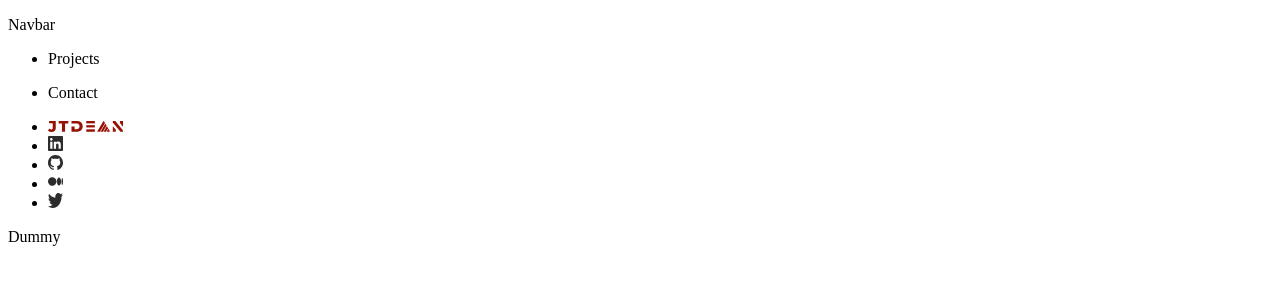
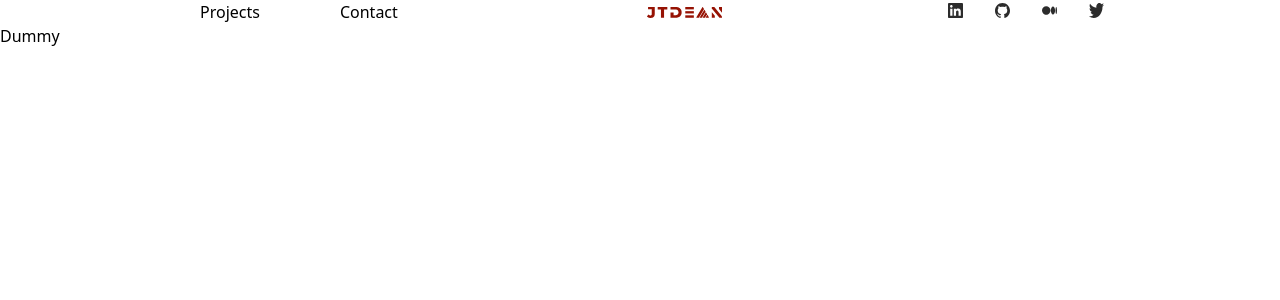
Before and after one commit to JonTDean/JonathanTomDeanDotCom, a Next.js app: page / in a window 1280 px wide. Shown: the top 300 px of the page. Built offline with nearby package versions, Linux system fonts and the light colour scheme.

Commit message:
Fixed up tailwind and navbar logic

```diff
--- a/src/components/Navbar/Navbar.tsx
+++ b/src/components/Navbar/Navbar.tsx
@@ -3,10 +3,7 @@ import NavbarList from './NavbarList'
 
 const Navbar = () => {
   return (
-    <div>
-      <div>
-        <p className="bg-black">Navbar</p>
-      </div>
+    <div className="px-[10rem]">
       <NavbarList />
     </div>
   )
--- a/src/components/Navbar/NavbarList.tsx
+++ b/src/components/Navbar/NavbarList.tsx
@@ -4,20 +4,28 @@ import React, { ReactElement } from 'react'
 
 const NavbarList = () => {
   return (
-    <ul className="flex flex-row">
-      <div>
+    <ul className="flex flex-row justify-between align-center items-center">
+      <div className="invisible xl:visible flex flex-row ">
         {NavbarItemsLeft.map((item: NavbarItemTypes, idx: number) => {
-          return <li key={`navItem_${idx}`}>{item.component}</li>
+          return (
+            <li className="xl:px-[2.5rem]" key={`navItem_${idx}`}>
+              {item.component}{' '}
+            </li>
+          )
         })}
       </div>
-      <div>
+      <div className="invisible xl:visible">
         {NavbarItemsMiddle.map((item: NavbarItemTypes, idx: number) => {
           return <li key={`navItem_${idx}`}>{item.component}</li>
         })}
       </div>
-      <div>
+      <div className="invisible xl:visible flex flex-row">
         {NavbarItemsRight.map((item: NavbarItemTypes, idx: number) => {
-          return <li key={`navItem_${idx}`}>{item.component}</li>
+          return (
+            <li className="xl:px-[1rem]" key={`navItem_${idx}`}>
+              {item.component}
+            </li>
+          )
         })}
       </div>
     </ul>
--- a/src/pages/_app.tsx
+++ b/src/pages/_app.tsx
@@ -1,4 +1,5 @@
 import type { AppProps } from 'next/app'
+import '/styles/globals.css'
 import Navbar from '../components/Navbar/Navbar'
 
 function MyApp({ Component, pageProps }: AppProps) {
```
Also changed, not shown: src/components/Navbar/NavbarContainer.tsx (deleted, +0 -12 lines).
